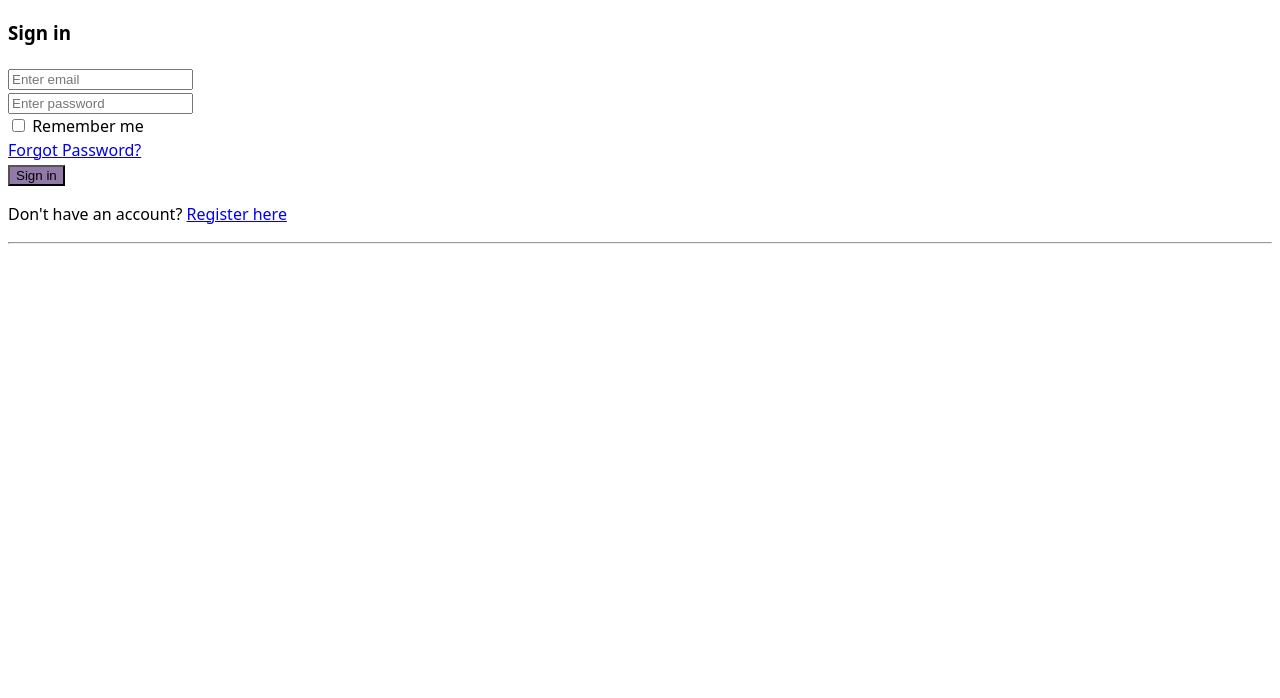
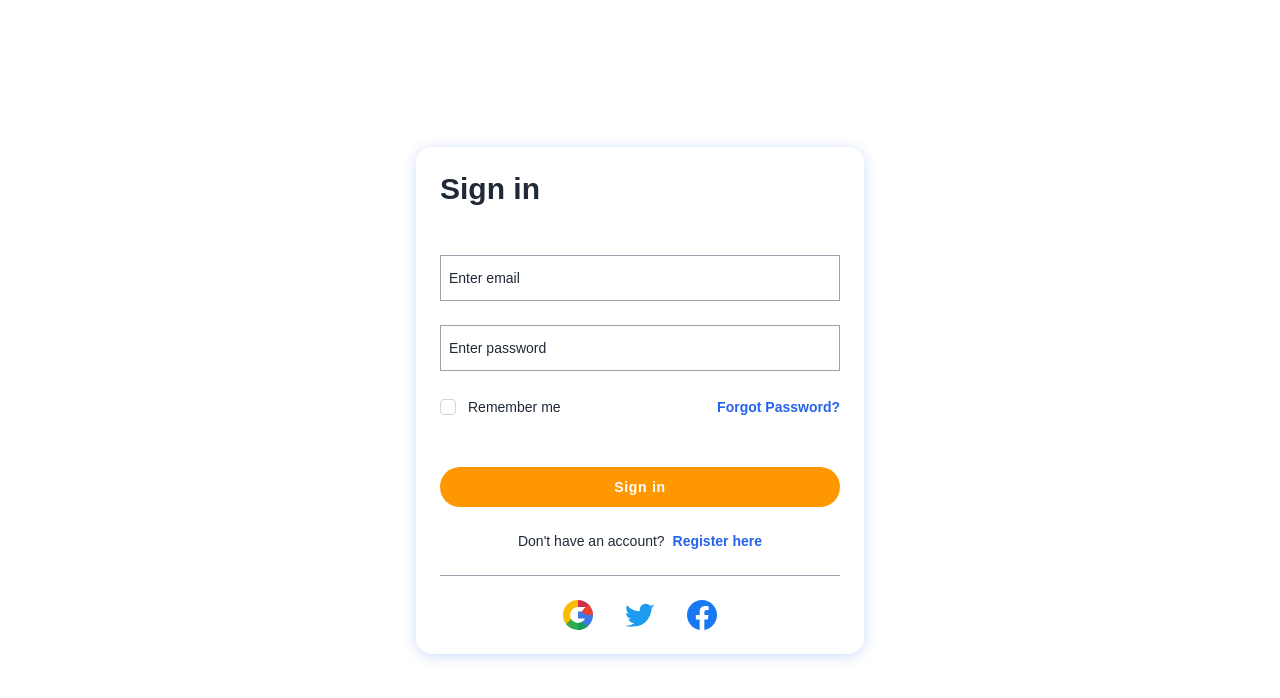
Before and after one commit to Nathandiv/Auth-Node-JWT, an Angular app in the folder client/auth-app/: page /login in a window 1280 px wide. Shown: the top 698 px of the page. Built offline with nearby package versions, Linux system fonts and the light colour scheme.

Commit message:
made final ui changes

```diff
--- a/client/auth-app/package.json
+++ b/client/auth-app/package.json
@@ -18,7 +18,7 @@
     "@angular/platform-browser": "^19.0.0",
     "@angular/platform-browser-dynamic": "^19.0.0",
     "@angular/router": "^19.0.0",
-    "flowbite": "^3.0.0",
+    "flowbite": "^3.1.1",
     "rxjs": "~7.8.0",
     "tslib": "^2.3.0",
     "zone.js": "~0.15.0"
--- a/client/auth-app/src/app/component/login/login.component.html
+++ b/client/auth-app/src/app/component/login/login.component.html
@@ -61,15 +61,15 @@
       <div class="mt-12">
         <button
           type="submit"
-          style="background-color: rgba(118, 89, 146, 0.795)"
           class="w-full py-2.5 px-4 text-sm font-semibold tracking-wider rounded-full text-white bg-gray-800 hover:bg-[#222] focus:outline-none"
+          style="background-color: #FF9800;"
         >
           Sign in
         </button>
         <p class="text-gray-800 text-sm text-center mt-6">
           Don't have an account?
           <a
-            [routerLink]="['/register']"
+            [routerLink]="['/']"
             routerLinkActive="active"
             class="text-blue-600 font-semibold hover:underline ml-1 whitespace-nowrap"
           >
@@ -84,6 +84,39 @@
         {{ message }}
       </div>
 
+      <div class="space-x-8 flex justify-center">
+        <button type="button" class="border-none outline-none">
+          <svg xmlns="http://www.w3.org/2000/svg" width="30px" class="inline" viewBox="0 0 512 512">
+            <path fill="#fbbd00"
+              d="M120 256c0-25.367 6.989-49.13 19.131-69.477v-86.308H52.823C18.568 144.703 0 198.922 0 256s18.568 111.297 52.823 155.785h86.308v-86.308C126.989 305.13 120 281.367 120 256z" />
+            <path fill="#0f9d58"
+              d="m256 392-60 60 60 60c57.079 0 111.297-18.568 155.785-52.823v-86.216h-86.216C305.044 385.147 281.181 392 256 392z" />
+            <path fill="#31aa52"
+              d="m139.131 325.477-86.308 86.308a260.085 260.085 0 0 0 22.158 25.235C123.333 485.371 187.62 512 256 512V392c-49.624 0-93.117-26.72-116.869-66.523z" />
+            <path fill="#3c79e6"
+              d="M512 256a258.24 258.24 0 0 0-4.192-46.377l-2.251-12.299H256v120h121.452a135.385 135.385 0 0 1-51.884 55.638l86.216 86.216a260.085 260.085 0 0 0 25.235-22.158C485.371 388.667 512 324.38 512 256z" />
+            <path fill="#cf2d48"
+              d="m352.167 159.833 10.606 10.606 84.853-84.852-10.606-10.606C388.668 26.629 324.381 0 256 0l-60 60 60 60h136.227z" />
+            <path fill="#eb4132"
+              d="m404.761 107.239-86.308 86.308C349.117 232.72 392.61 256 442.234 256H512c0-68.38-26.629-132.667-71.239-178.761z" />
+            <path fill="#fbbb00"
+              d="M256 0C187.62 0 123.333 26.629 78.843 71.239c-8.071 8.071-15.651 16.737-22.158 25.235l86.308 86.308C162.883 149.28 206.376 120 256 120V0z" />
+          </svg>
+        </button>
+        <button type="button" class="border-none outline-none">
+          <svg xmlns="http://www.w3.org/2000/svg" width="30px" class="inline" viewBox="0 0 32 32">
+            <path fill="#1d9bf0"
+              d="M32 7.075a13.141 13.141 0 0 1-3.769 1.033 6.588 6.588 0 0 0 2.888-3.632 13.165 13.165 0 0 1-4.169 1.594A6.563 6.563 0 0 0 22.155 4a6.563 6.563 0 0 0-6.563 6.563c0 .513.057 1.012.168 1.492A18.635 18.635 0 0 1 2.23 5.556a6.563 6.563 0 0 0 2.03 8.751A6.534 6.534 0 0 1 1.28 13.5v.083a6.563 6.563 0 0 0 5.263 6.435 6.587 6.587 0 0 1-1.727.23 6.15 6.15 0 0 1-1.235-.118 6.565 6.565 0 0 0 6.128 4.556 13.159 13.159 0 0 1-8.15 2.809c-.53 0-1.053-.031-1.569-.092A18.56 18.56 0 0 0 10.064 28C21.835 28 28.357 17.244 28.357 8.172c0-.283-.007-.566-.02-.847A13.082 13.082 0 0 0 32 7.075z" />
+          </svg>
+        </button>
+        <button type="button" class="border-none outline-none">
+          <svg xmlns="http://www.w3.org/2000/svg" width="30px" class="inline" viewBox="0 0 24 24">
+            <path fill="#1877f2"
+              d="M24 12.073C24 5.404 18.627 0 12 0S0 5.404 0 12.073c0 6.017 4.388 11.014 10.125 11.927v-8.438H7.078v-3.49h3.047V9.42c0-3.015 1.793-4.687 4.533-4.687 1.313 0 2.686.235 2.686.235v2.96h-1.513c-1.491 0-1.955.925-1.955 1.874v2.234h3.328l-.532 3.49h-2.796v8.438C19.613 23.087 24 18.09 24 12.073z" />
+          </svg>
+        </button>
+      </div>
+
     </form>
   </div>
 </div>
--- a/client/auth-app/src/app/component/register/register.component.html
+++ b/client/auth-app/src/app/component/register/register.component.html
@@ -31,7 +31,7 @@
 
       <div class="mt-12">
         <button type="submit"
-          class="w-full py-2.5 px-4 text-sm font-semibold tracking-wider rounded-full text-white bg-gray-800 hover:bg-gray-700 focus:outline-none">
+          class="w-full py-2.5 px-4 text-sm font-semibold tracking-wider rounded-full text-white bg-gray-800 hover:bg-gray-700 focus:outline-none" style="background-color: #FF9800;">
           Register
         </button>
       </div>
@@ -43,6 +43,41 @@
       <p *ngIf="message" class="text-center text-sm font-semibold mt-4" [ngClass]="{'text-green-600': message.includes('successful'), 'text-red-600': message.includes('failed')}">
         {{ message }}
       </p>
+      <hr class="my-6 border-gray-400" />
+
+      <div class="space-x-8 flex justify-center">
+        <button type="button" class="border-none outline-none">
+          <svg xmlns="http://www.w3.org/2000/svg" width="30px" class="inline" viewBox="0 0 512 512">
+            <path fill="#fbbd00"
+              d="M120 256c0-25.367 6.989-49.13 19.131-69.477v-86.308H52.823C18.568 144.703 0 198.922 0 256s18.568 111.297 52.823 155.785h86.308v-86.308C126.989 305.13 120 281.367 120 256z" />
+            <path fill="#0f9d58"
+              d="m256 392-60 60 60 60c57.079 0 111.297-18.568 155.785-52.823v-86.216h-86.216C305.044 385.147 281.181 392 256 392z" />
+            <path fill="#31aa52"
+              d="m139.131 325.477-86.308 86.308a260.085 260.085 0 0 0 22.158 25.235C123.333 485.371 187.62 512 256 512V392c-49.624 0-93.117-26.72-116.869-66.523z" />
+            <path fill="#3c79e6"
+              d="M512 256a258.24 258.24 0 0 0-4.192-46.377l-2.251-12.299H256v120h121.452a135.385 135.385 0 0 1-51.884 55.638l86.216 86.216a260.085 260.085 0 0 0 25.235-22.158C485.371 388.667 512 324.38 512 256z" />
+            <path fill="#cf2d48"
+              d="m352.167 159.833 10.606 10.606 84.853-84.852-10.606-10.606C388.668 26.629 324.381 0 256 0l-60 60 60 60h136.227z" />
+            <path fill="#eb4132"
+              d="m404.761 107.239-86.308 86.308C349.117 232.72 392.61 256 442.234 256H512c0-68.38-26.629-132.667-71.239-178.761z" />
+            <path fill="#fbbb00"
+              d="M256 0C187.62 0 123.333 26.629 78.843 71.239c-8.071 8.071-15.651 16.737-22.158 25.235l86.308 86.308C162.883 149.28 206.376 120 256 120V0z" />
+          </svg>
+        </button>
+        <button type="button" class="border-none outline-none">
+          <svg xmlns="http://www.w3.org/2000/svg" width="30px" class="inline" viewBox="0 0 32 32">
+            <path fill="#1d9bf0"
+              d="M32 7.075a13.141 13.141 0 0 1-3.769 1.033 6.588 6.588 0 0 0 2.888-3.632 13.165 13.165 0 0 1-4.169 1.594A6.563 6.563 0 0 0 22.155 4a6.563 6.563 0 0 0-6.563 6.563c0 .513.057 1.012.168 1.492A18.635 18.635 0 0 1 2.23 5.556a6.563 6.563 0 0 0 2.03 8.751A6.534 6.534 0 0 1 1.28 13.5v.083a6.563 6.563 0 0 0 5.263 6.435 6.587 6.587 0 0 1-1.727.23 6.15 6.15 0 0 1-1.235-.118 6.565 6.565 0 0 0 6.128 4.556 13.159 13.159 0 0 1-8.15 2.809c-.53 0-1.053-.031-1.569-.092A18.56 18.56 0 0 0 10.064 28C21.835 28 28.357 17.244 28.357 8.172c0-.283-.007-.566-.02-.847A13.082 13.082 0 0 0 32 7.075z" />
+          </svg>
+        </button>
+        <button type="button" class="border-none outline-none">
+          <svg xmlns="http://www.w3.org/2000/svg" width="30px" class="inline" viewBox="0 0 24 24">
+            <path fill="#1877f2"
+              d="M24 12.073C24 5.404 18.627 0 12 0S0 5.404 0 12.073c0 6.017 4.388 11.014 10.125 11.927v-8.438H7.078v-3.49h3.047V9.42c0-3.015 1.793-4.687 4.533-4.687 1.313 0 2.686.235 2.686.235v2.96h-1.513c-1.491 0-1.955.925-1.955 1.874v2.234h3.328l-.532 3.49h-2.796v8.438C19.613 23.087 24 18.09 24 12.073z" />
+          </svg>
+        </button>
+      </div>
+
     </form>
   </div>
 </div>
--- a/client/auth-app/src/styles.css
+++ b/client/auth-app/src/styles.css
@@ -1 +1,3 @@
-/* You can add global styles to this file, and also import other style files */
+@tailwind base;
+@tailwind components;
+@tailwind utilities;
--- a/client/auth-app/tailwind.config.js
+++ b/client/auth-app/tailwind.config.js
@@ -2,7 +2,7 @@
 module.exports = {
   content: [
     "./src/**/*.{html,ts}",
-    "./node_modules/flowbite/**/*.js"
+   "./node_modules/flowbite/**/*.js"
   ],
   theme: {
     extend: {},
```
Also changed, not shown: 1 other file (tests, documents, lock files or other folders).
